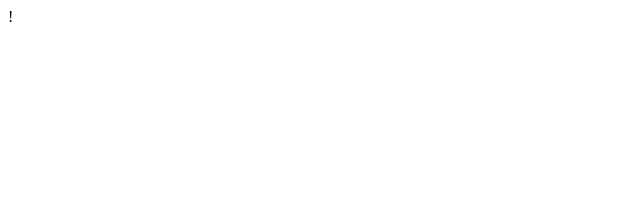
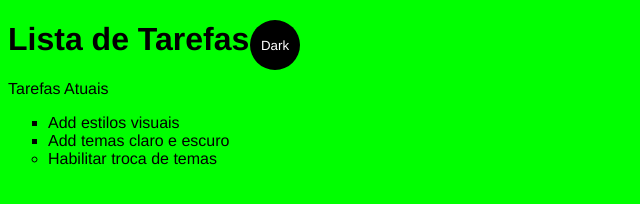
Before and after one commit to ViniGava/Projetos, a plain HTML site: page fundação-bradesco/site-simples-1-curso/index.html in a window 1280 px wide. Shown: the whole page, without its empty margins (0-640 px from the left). Drawn offline with Linux system fonts and the light colour scheme.

Commit message:
att projeto

```diff
--- /dev/null
+++ b/fundação-bradesco/site-simples-1-curso/app.js
@@ -0,0 +1,17 @@
+'use strict';
+
+const switcher = document.querySelector('.btn');
+
+switcher.addEventListener('click',function()  {
+    document.body.classList.toggle('dark-theme');
+
+    var className = document.body.className;
+    if(className == "light-theme") {
+        this.textContent = "Dark";
+    }
+    else {
+        this.textContent = "Light";
+    }
+
+    console.log('Nome da classe atual: ' + className);
+});
--- a/fundação-bradesco/site-simples-1-curso/index.html
+++ b/fundação-bradesco/site-simples-1-curso/index.html
@@ -1 +1,30 @@
-!
+<!DOCTYPE html>
+<html lang="pt-BR">
+<head>
+    <meta charset="UTF-8">
+    <meta http-equiv="X-UA-Compatible" content="IE=edge">
+    <meta name="viewport" content="width=device-width, initial-scale=1.0">
+    <title>Site Fundação Bradesco</title>
+    <link rel="stylesheet" href="main.css">
+</head>
+<body class="light-theme">
+
+        <h1>Lista de Tarefas</h1>
+
+        <p id="msg">Tarefas Atuais</p>
+
+        <ul>
+            <li class="list">Add estilos visuais</li>
+            <li class="list">Add temas claro e escuro</li>
+            <li>Habilitar troca de temas</li>
+        </ul>
+
+        <div>
+            <button class="btn">Dark</button>
+        </div>
+
+        <script src="app.js"></script>
+        <noscript>Você precisa habilitar o JavaScript para conseguir visualizar a página completa!</noscript>
+
+</body>
+</html>
--- /dev/null
+++ b/fundação-bradesco/site-simples-1-curso/main.css
@@ -0,0 +1,61 @@
+@charset "UTF-8";
+
+:root {
+    --green: #00FF00;
+    --white: #FFFFFF;
+    --black: #000000;
+}
+
+* {
+    color: var(--fontcolor);
+    font-family: helvetica;
+}
+
+body {
+    background: var(--bg);
+}
+
+ul {
+    font-family: Helvetica, sans-serif;
+}
+
+li {
+    list-style: circle;
+}
+
+.list {
+    list-style: square;
+}
+
+.light-theme {
+    --bg: var(--green);
+    --fontcolor: var(--black);
+    --btnBg: var(--black);
+    --btnFontColor: var(--white);
+}
+
+.dark-theme {
+    --bg: var(--black);
+    --fontcolor: var(--green);
+    --btnBg: var(--white);
+    --btnFontColor: var(--black);
+}
+
+.btn {
+    color: var(--btnFontColor);
+    background-color: var(--btnBg);
+
+    position: absolute;
+    top: 20px;
+    left: 250px;
+    height: 50px;
+    width: 50px;
+    border-radius: 50%;
+    border: none;
+    color: var(--btnFontColor);
+    background-color: var(--btnBg);
+}
+
+btn:focus {
+    outline-style: none;
+}
```
Also changed, not shown: fundação-bradesco/site-simples-1-curso/style/style.css (deleted).
